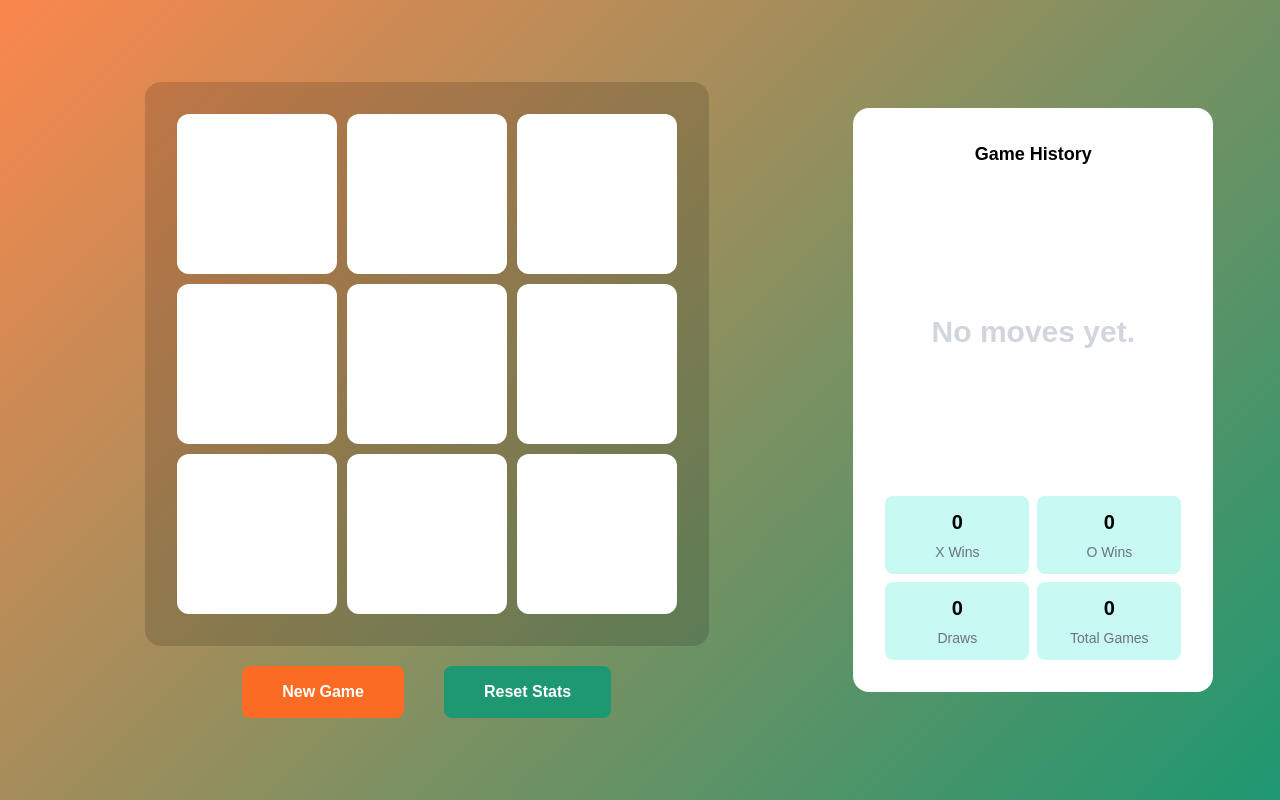
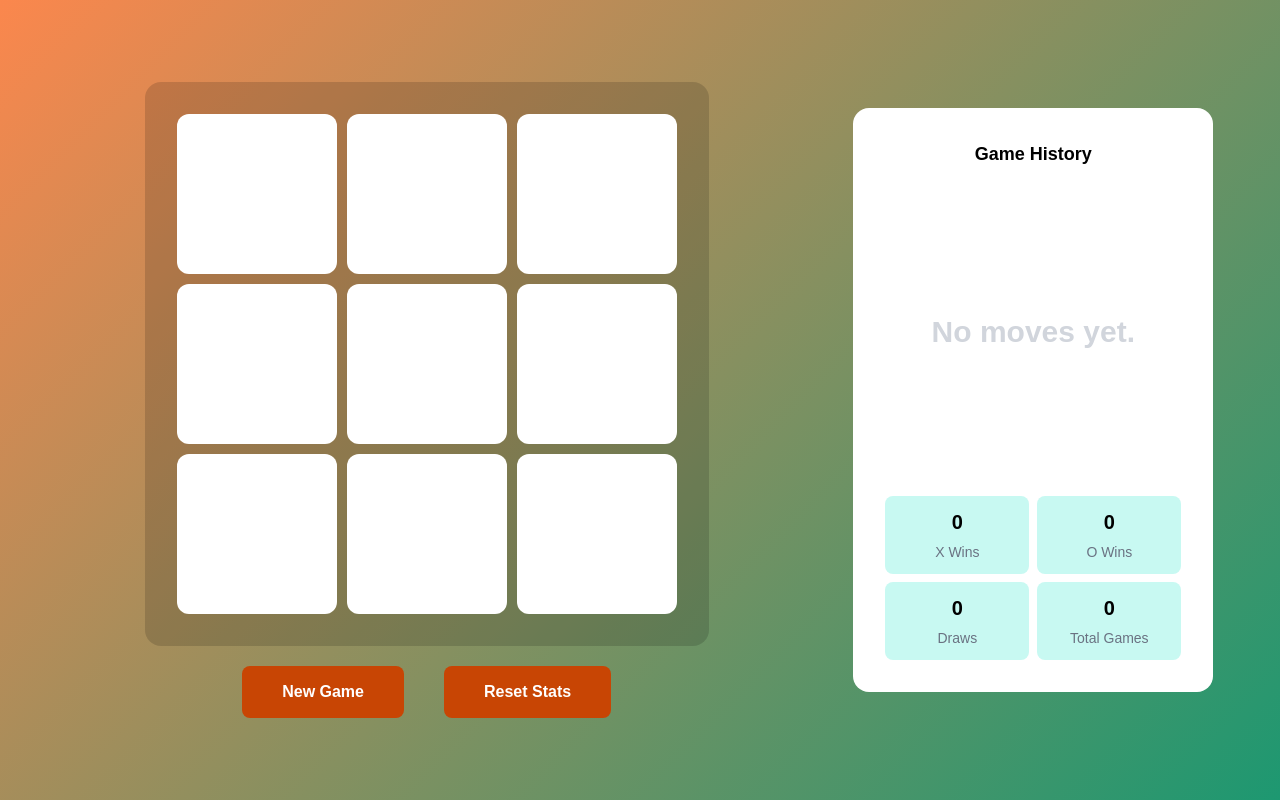
Before and after one commit to devcedrick/tic-tac-toe, a Next.js app: page / in a window 1280 px wide. Built offline with nearby package versions, Linux system fonts and the light colour scheme.

Commit message:
Updates button style
Updates the button style to have a consistent background color and implements a hover effect.

Removes dynamic background color and sets a static color.
Adds a scaling hover effect for better user interaction.

```diff
--- a/components/ui/Button.tsx
+++ b/components/ui/Button.tsx
@@ -8,7 +8,8 @@ interface ButtonProps {
 
 const Button: React.FC<ButtonProps> = ({label, onClick, bgColor = "#FB6B23"}) => {
   return (
-    <div className='px-10 py-3.5 bg-[${bgColor}] rounded-lg font-semibold text-white cursor-pointer' onClick={onClick} style={{backgroundColor : bgColor}}>
+    <div className='px-10 py-3.5 rounded-lg font-semibold cursor-pointer text-white transition-transform duration-400 hover:scale-105' onClick={onClick}
+      style={{backgroundColor : "#C84504"}}>
       {label}
     </div>
   )
```
